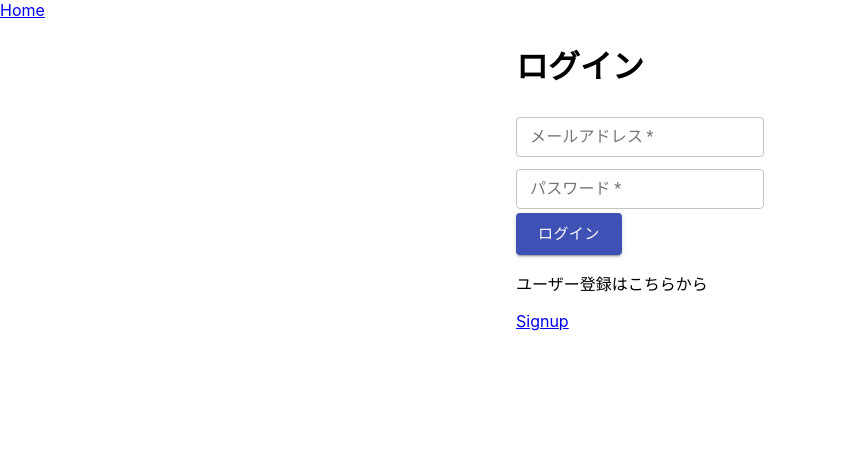
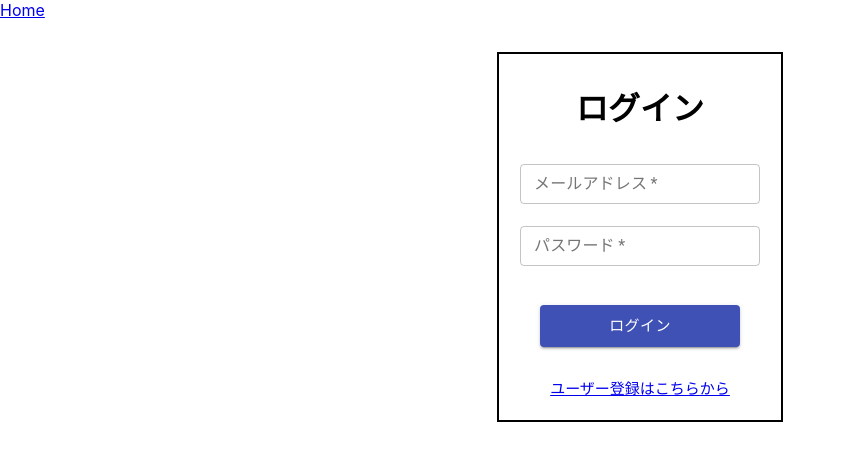
Before and after one commit to yukisakiyama2408/techtrain-react-mission1, a React (Create React App) app: page /login in a window 1280 px wide. Shown: the top 460 px of the page, without its empty margins (0-845 px from the left). Built offline with nearby package versions, Linux system fonts and the light colour scheme.

Commit message:
update
ログイン画面のUI修正

a

```diff
--- a/src/App.tsx
+++ b/src/App.tsx
@@ -13,8 +13,6 @@ import { Profile } from "./Users/Profile";
 import { BookEdit } from "./Books/BookEdit";
 
 const App = () => {
-  // const { accessToken } = useAuth();
-  // const isSignedIn = accessToken != null;
   return (
     <AuthProvider>
       <Router>
--- a/src/CSS/App.css
+++ b/src/CSS/App.css
@@ -46,7 +46,7 @@
   height: 300px;
   width: 250px;
   padding: 0.5em 1em;
-  margin: 2em 0;
+  margin: 100px 0;
   border: solid 2px #000000;
 }
 
@@ -79,9 +79,42 @@
   margin: 0 auto;
 }
 
+.login-box {
+  height: 350px;
+  width: 250px;
+  padding: 0.5em 1em;
+  margin: 2em 0;
+  border: solid 2px #000000;
+}
+
+.login-section {
+  text-align: center;
+}
+
+.login-email {
+  margin: 5px;
+}
+
+.login-password {
+  margin: 5px;
+}
+
+.login-btn-section {
+  margin-top: 30px;
+}
+
+.login-btn {
+  width: 200px;
+}
+
 .login {
   display: flex;
   justify-content: center;
+}
+
+.login-signup {
+  font-size: 15px;
+  padding-top: 30px;
 }
 
 .review-box {
--- a/src/Home.tsx
+++ b/src/Home.tsx
@@ -15,7 +15,10 @@ const Home = () => {
         </p>
         <p>是非読んだ本の記録や気になる本を探す際にご利用ください。</p> */}
         {isSignedIn && (
-          <div>
+          <div className="signin-box">
+            <div>
+              <h2>Book Reveiw</h2>
+            </div>
             <div>
               <p>書籍レビュー一覧はこちら</p>
               <Button variant="contained" component={Link} to="/book-index">
--- a/src/Users/Login.tsx
+++ b/src/Users/Login.tsx
@@ -6,8 +6,6 @@ import { Box } from "@material-ui/core";
 import { TextField } from "@material-ui/core";
 import { Controller } from "react-hook-form";
 import { Button } from "@material-ui/core";
-// import FormControlLabel from "@mui/material/FormControlLabel";
-// import Checkbox from "@mui/material/Checkbox";
 
 const Login = () => {
   const navigate = useNavigate();
@@ -41,7 +39,8 @@ const Login = () => {
 
   return (
     <div className="login">
-      <div>
+      <div className="login-box">
+        <div className="login-section">
           <h1>ログイン</h1>
           <Box
             component="form"
@@ -51,7 +50,7 @@ const Login = () => {
             justifyContent="center"
             onSubmit={handleSubmit(onSubmit)}
           >
-          <div>
+            <div className="login-email">
               <Controller
                 name="email"
                 control={control}
@@ -80,7 +79,7 @@ const Login = () => {
                 )}
               />
             </div>
-          <div>
+            <div className="login-password">
               <Controller
                 name="password"
                 control={control}
@@ -110,26 +109,23 @@ const Login = () => {
                 )}
               />
             </div>
-          {/* <div>
-            <FormControlLabel
-              control={<Checkbox value="remember" color="primary" />}
-              label="Remember me"
-            />
-          </div> */}
-          <div>
+
+            <div className="login-btn-section">
               <Button
                 type="submit"
                 color="primary"
                 variant="contained"
                 size="large"
+                className="login-btn"
               >
                 ログイン
               </Button>
             </div>
           </Box>
-
-        <p>ユーザー登録はこちらから</p>
-        <Link to="/signup">Signup</Link>
+          <div className="login-signup">
+            <Link to="/signup">ユーザー登録はこちらから</Link>
+          </div>
+        </div>
       </div>
     </div>
   );
```
Lines whose indentation alone changed are shown as unchanged.
